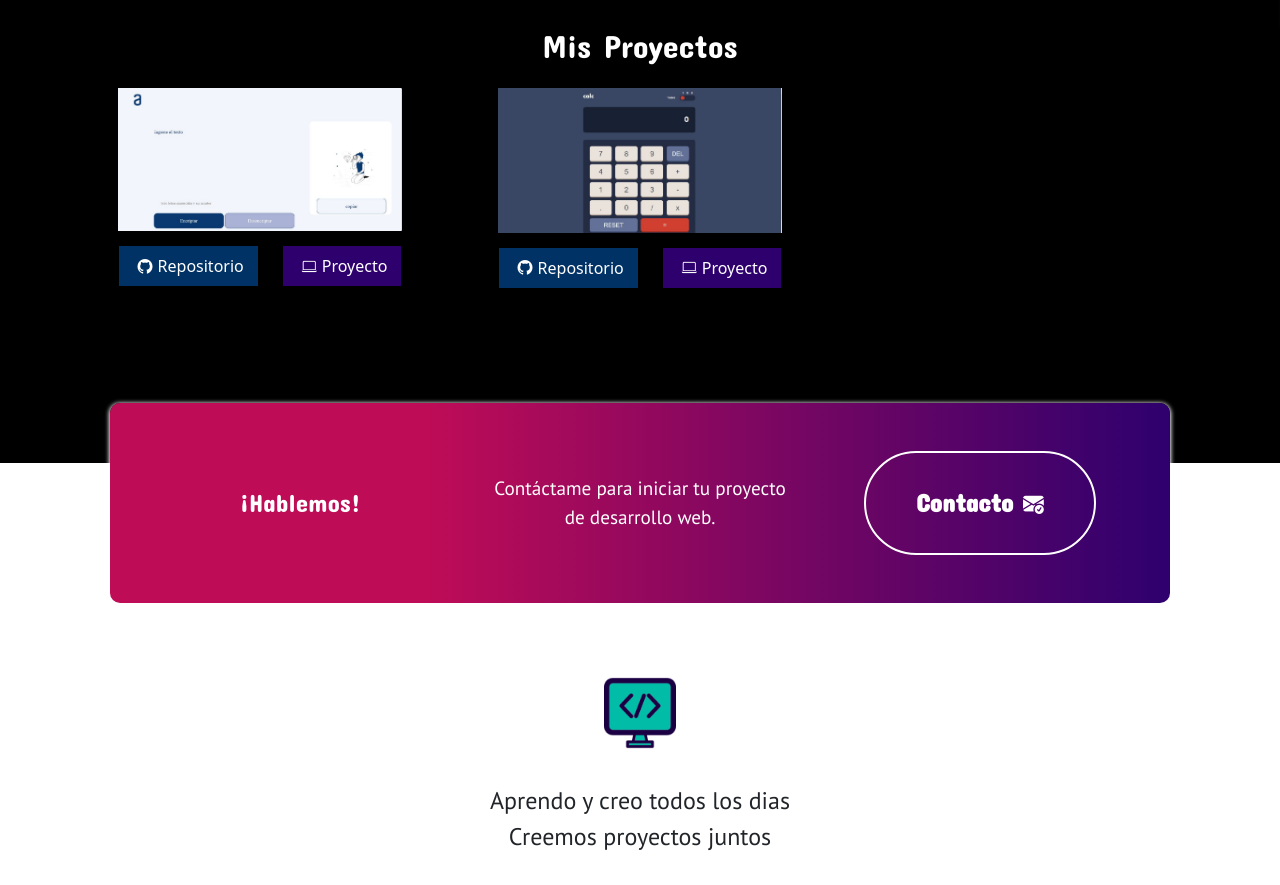
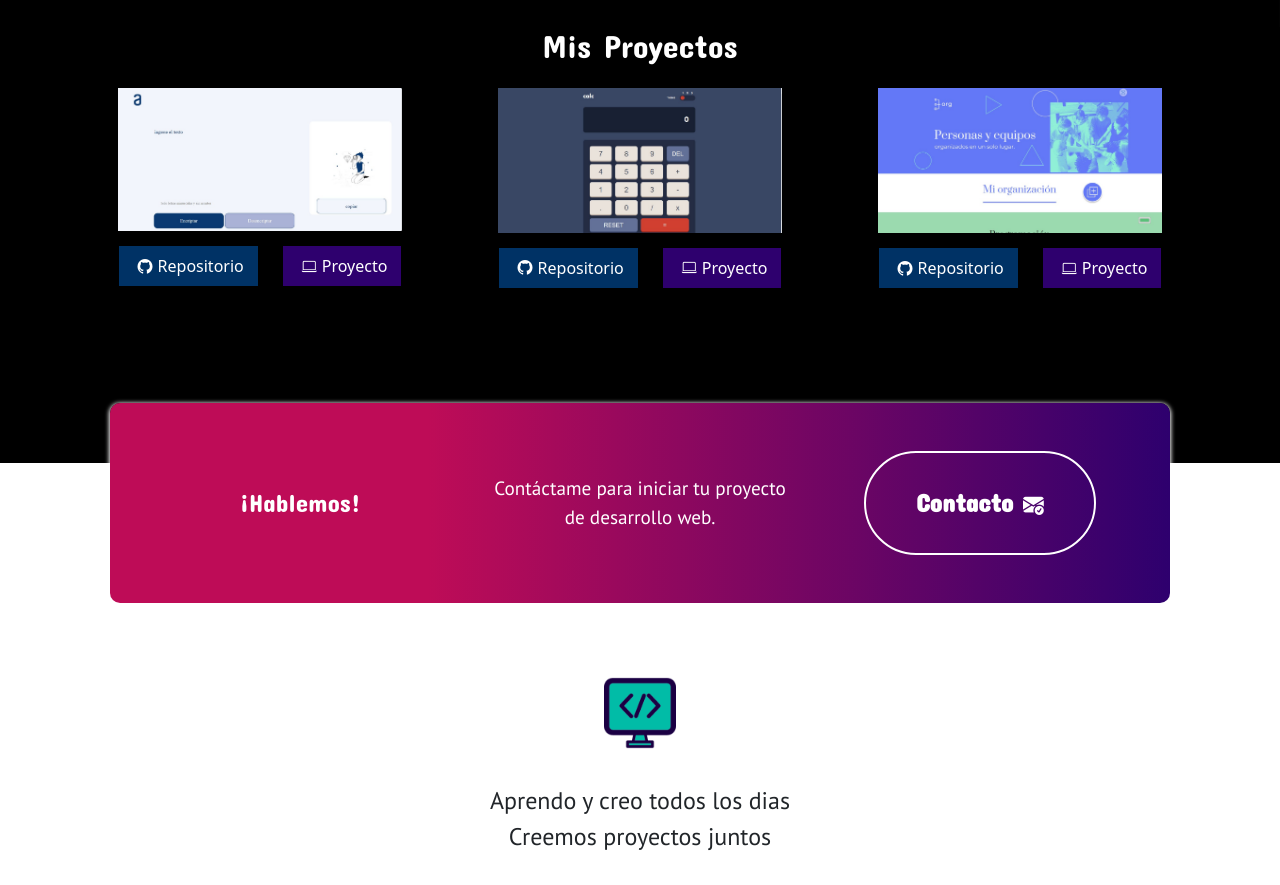
Before and after one commit to Jasonh357/Portfolio, a plain HTML site: page index.html in a window 1280 px wide. Shown: the part 1539-2424 px from the top of the page. Drawn offline with nearby package versions, Linux system fonts and the light colour scheme.

Commit message:
nuevo proyecto

```diff
--- a/index.html
+++ b/index.html
@@ -129,6 +129,19 @@
             </div>
           </div>
         </div>
+        <div class="col-12 col-md-6 col-lg-4">
+          <div class="proyecto">
+            <img class="img-proyecto" src="img/proyecto3.jpg" alt="">
+            <div class="btn-group" role="group" aria-label="Basic example">
+              <a href="https://github.com/Jasonh357/Org" target="_blank" rel="noopener noreferrer">
+                <button type="button" class="btn btn-primary btn-git"><i class="bi bi-github"></i>Repositorio</button>
+              </a>
+              <a href="https://org-pi-nine.vercel.app/" target="_blank" rel="noopener noreferrer">
+                <button type="button" class="btn btn-primary btn-proyecto"><i class="bi bi-laptop"></i>Proyecto</button>
+              </a>
+            </div>
+          </div>
+        </div>
       </div>
     </div>
   </section>
```
Also changed, not shown: img/proyecto3.jpg (added).
